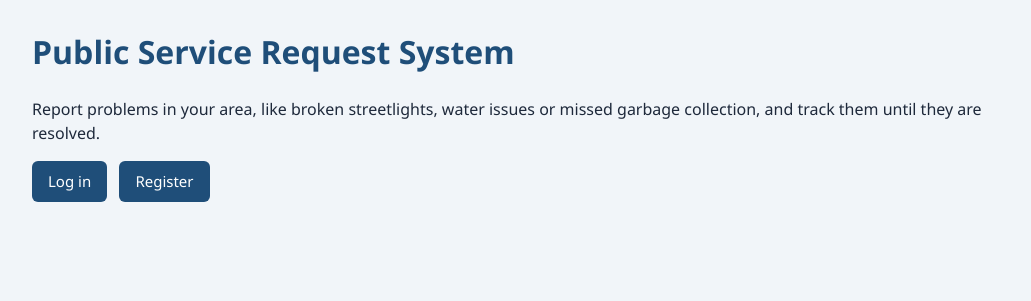
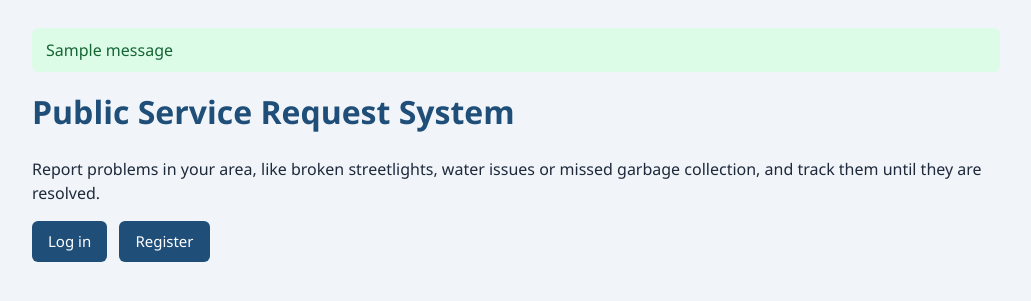
Before and after one commit to Elysium227/public-service-request-system, a Django app: page / in a window 1280 px wide. Shown: the part 51-352 px from the top of the page, without its empty margins (124-1155 px from the left). Run offline with Django 5.2, Linux system fonts and the light colour scheme; tables that the repository leaves empty hold one stand-in row (values such as "Sample post"); one stand-in notice (Sample message) is shown.

Commit message:
Add success messages

```diff
--- a/requests_app/templates/base.html
+++ b/requests_app/templates/base.html
@@ -39,6 +39,9 @@
     .badge.in_progress { background: #dbeafe; color: #1e40af; }
     .badge.resolved { background: #dcfce7; color: #166534; }
 
+    .message { padding: 10px 14px; border-radius: 6px; margin-bottom: 16px; }
+    .message.success { background: #dcfce7; color: #166534; }
+    .message.error { background: #fee2e2; color: #991b1b; }
     @media (max-width: 700px) {
       nav { padding: 12px 16px; }
       table { display: block; overflow-x: auto; }
@@ -64,6 +67,11 @@
     {% endif %}
   </nav>
   <main>
+        {% if messages %}
+      {% for message in messages %}
+        <div class="message {{ message.tags }}">{{ message }}</div>
+      {% endfor %}
+    {% endif %}
     {% block content %}{% endblock %}
   </main>
 </body>
--- a/requests_app/views.py
+++ b/requests_app/views.py
@@ -1,4 +1,5 @@
 from django.shortcuts import render, redirect, get_object_or_404
+from django.contrib import messages
 from django.contrib.auth import login
 from django.contrib.auth.forms import UserCreationForm
 from django.contrib.auth.decorators import login_required
@@ -7,6 +8,7 @@ from .forms import ServiceRequestForm
 from .models import ServiceRequest
 
 
+# Decorator: only allows logged-in staff users, others get a 403 page
 def staff_required(view_func):
     @login_required
     def wrapper(request, *args, **kwargs):
@@ -16,22 +18,26 @@ def staff_required(view_func):
     return wrapper
 
 
+# Landing page
 def home(request):
     return render(request, "home.html")
 
 
+# Citizen registration, logs the user in after signing up
 def register(request):
     if request.method == "POST":
         form = UserCreationForm(request.POST)
         if form.is_valid():
             user = form.save()
             login(request, user)
+            messages.success(request, "Account created. Welcome!")
             return redirect("home")
     else:
         form = UserCreationForm()
     return render(request, "register.html", {"form": form})
 
 
+# Citizen submits a new service request
 @login_required
 def submit_request(request):
     if request.method == "POST":
@@ -40,18 +46,21 @@ def submit_request(request):
             service_request = form.save(commit=False)
             service_request.citizen = request.user
             service_request.save()
+            messages.success(request, "Your request has been submitted.")
             return redirect("my_requests")
     else:
         form = ServiceRequestForm()
     return render(request, "submit_request.html", {"form": form})
 
 
+# Shows only the logged-in citizen's own requests
 @login_required
 def my_requests(request):
     requests_list = ServiceRequest.objects.filter(citizen=request.user).order_by("-created_at")
     return render(request, "my_requests.html", {"requests_list": requests_list})
 
 
+# Admin view: all requests, filters and analytics counts
 @staff_required
 def admin_dashboard(request):
     all_requests = ServiceRequest.objects.select_related("citizen").order_by("-created_at")
@@ -89,6 +98,7 @@ def admin_dashboard(request):
     return render(request, "admin_dashboard.html", context)
 
 
+# Admin changes the status of one request
 @staff_required
 def update_status(request, pk):
     if request.method == "POST":
@@ -98,4 +108,5 @@ def update_status(request, pk):
         if new_status in valid_statuses:
             service_request.status = new_status
             service_request.save()
+            messages.success(request, f"Status updated to {service_request.get_status_display()}.")
     return redirect("admin_dashboard")
```
